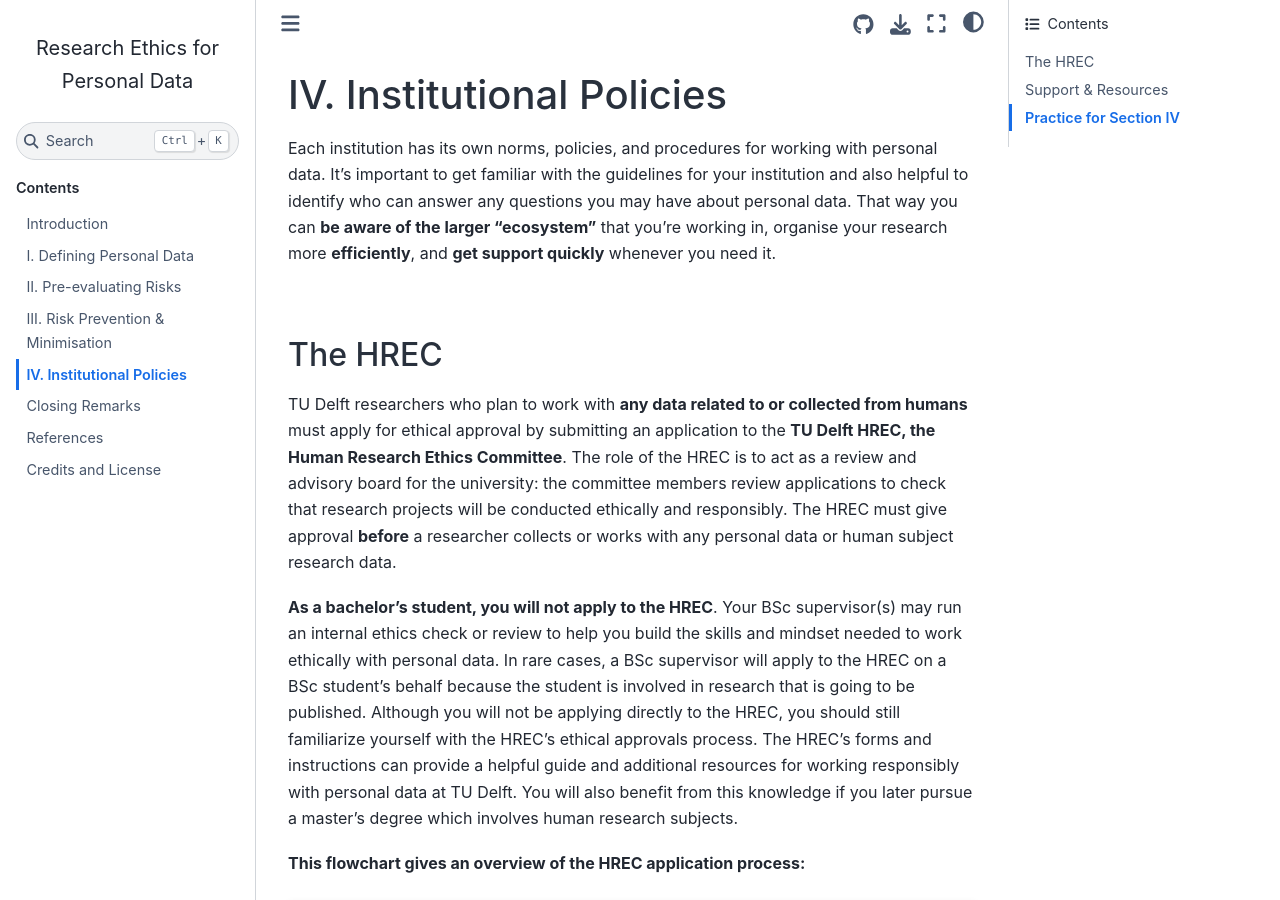
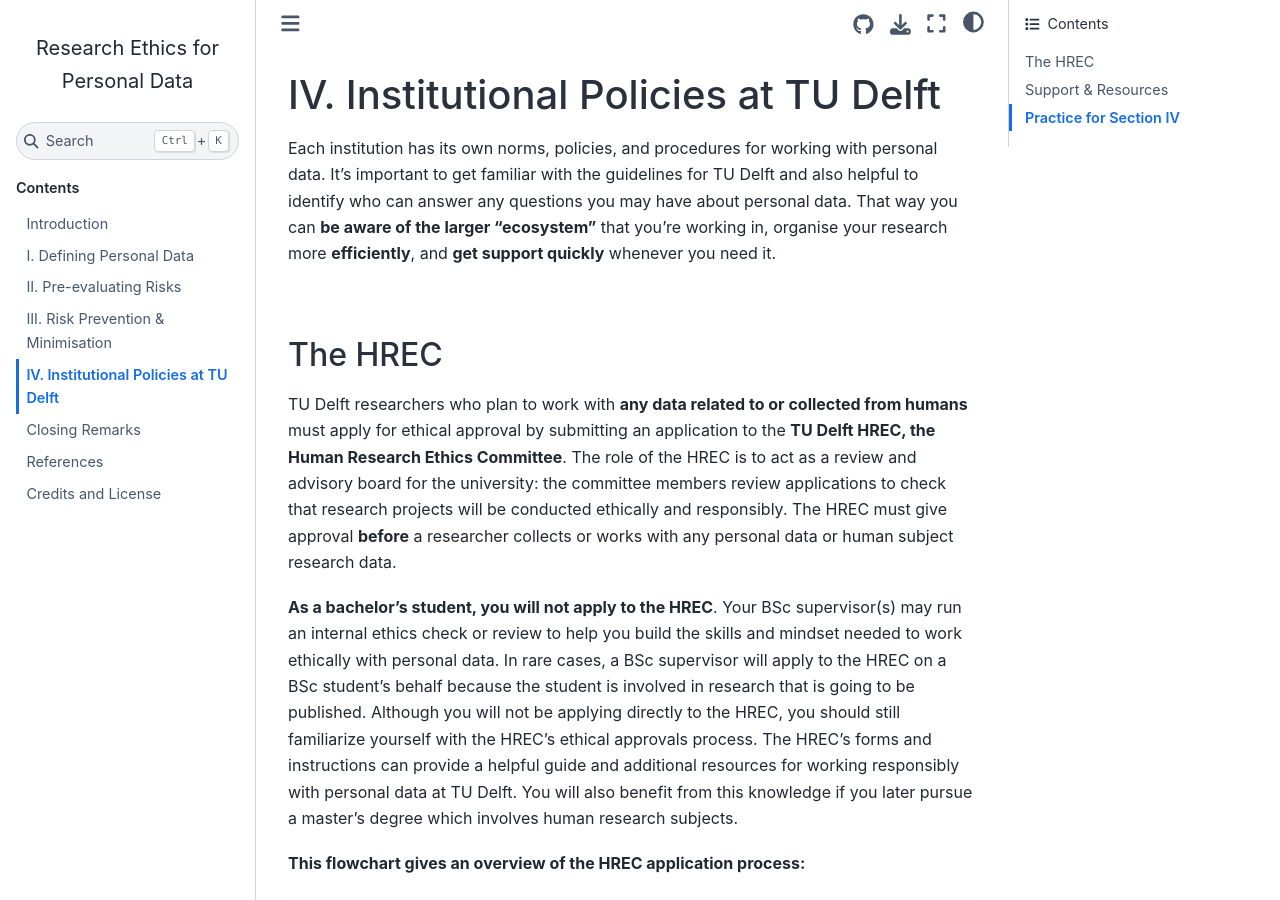
Before and after one commit to tu-delft-library/BSc_Research_Ethics_for_Personal_Data, a Jupyter Book: the page built from book/institutional_policies.md, in a window 1280 px wide and 900 px high. Built offline with Jupyter Book 1.0.4 settings and Sphinx 7.4.7 and the Sphinx Book theme 1.1.4, drawn with Linux system fonts in a browser that asks for light colours; comment, search, counter and statistics services are not loaded.

Commit message:
changed chapter heading to include TU Delft (TA feedback)

```diff
--- a/book/institutional_policies.md
+++ b/book/institutional_policies.md
@@ -1,6 +1,6 @@
-# IV. Institutional Policies
+# IV. Institutional Policies at TU Delft
 
-Each institution has its own norms, policies, and procedures for working with personal data. It's important to get familiar with the guidelines for your institution and also helpful to identify who can answer any questions you may have about personal data. That way you can **be aware of the larger “ecosystem”** that you're working in, organise your research more **efficiently**, and **get support quickly** whenever you need it.
+Each institution has its own norms, policies, and procedures for working with personal data. It's important to get familiar with the guidelines for TU Delft and also helpful to identify who can answer any questions you may have about personal data. That way you can **be aware of the larger “ecosystem”** that you're working in, organise your research more **efficiently**, and **get support quickly** whenever you need it.
 <br>
 
 ## The HREC
```
